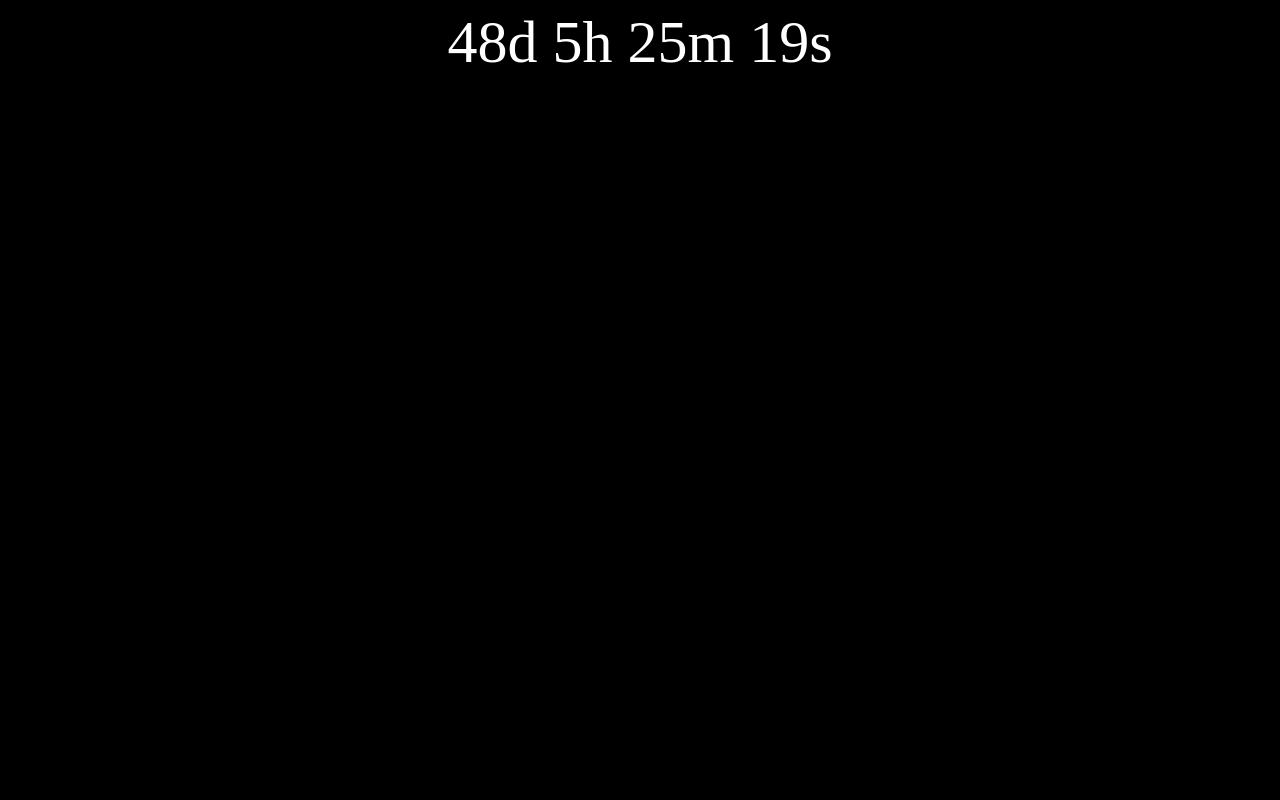
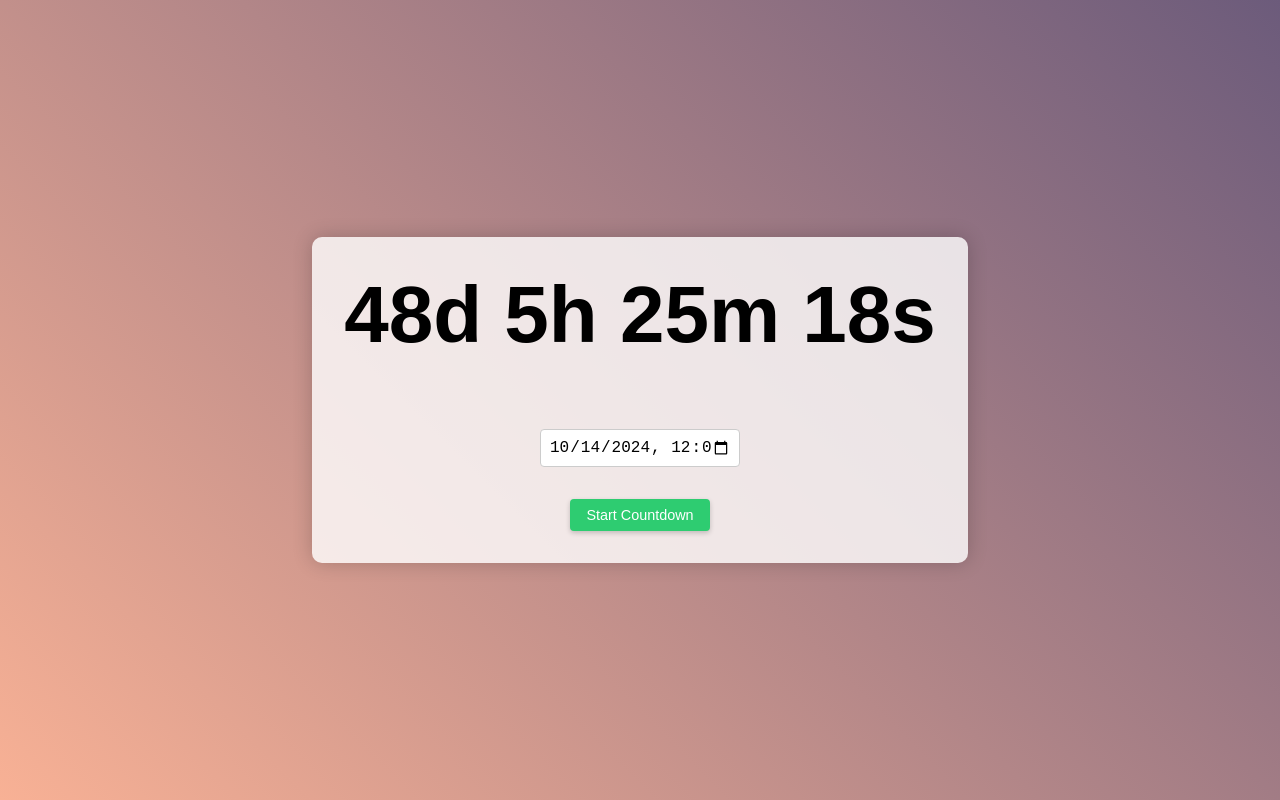
Before and after one commit to rodrigo-xavier/count, a plain HTML site: page index.html in a window 1280 px wide. Drawn offline with Linux system fonts and the light colour scheme.

Commit message:
Update index.html

```diff
--- a/index.html
+++ b/index.html
@@ -1,58 +1,128 @@
-<!DOCTYPE html>
-<html>
-  <head>
-    <meta name="viewport" content="width=device-width, initial-scale=1" />
+<html><head><base href="https://websim.ai/timer/" /><title>Colorful Countdown Timer</title>
 <style>
 body {
-        background-color: black;
+    font-family: Arial, sans-serif;
+    display: flex;
+    justify-content: center;
+    align-items: center;
+    height: 100vh;
+    margin: 0;
+    background: linear-gradient(45deg, #3498db, #8e44ad);
+    transition: background 0.5s ease;
 }
-      p {
+
+.container {
     text-align: center;
-        font-size: 60px;
-        margin-top: 0px;
+    background: rgba(255, 255, 255, 0.8);
+    padding: 2rem;
+    border-radius: 10px;
+    box-shadow: 0 0 20px rgba(0, 0, 0, 0.2);
+}
+
+#countdown {
+    font-size: 5rem;
+    font-weight: bold;
+    margin-bottom: 1rem;
+    transition: color 0.5s ease;
+}
+
+input {
+    margin: 1rem 0;
+    padding: 0.5rem;
+    width: 200px;
+    font-size: 1rem;
+    border: 1px solid #ccc;
+    border-radius: 4px;
+}
+
+button {
+    background-color: #2ecc71;
     color: white;
+    border: none;
+    padding: 0.5rem 1rem;
+    font-size: 0.9rem;
+    cursor: pointer;
+    transition: all 0.3s ease;
+    border-radius: 4px;
+    box-shadow: 0 2px 5px rgba(0, 0, 0, 0.2);
+    margin-top: 1rem;
+    display: inline-block;
+    width: auto;
 }
-      h1 {
-        text-align: center;
-        font-size: 30px;
-        margin-top: 10px;
-        color: #ff0000;
+
+button:hover {
+    background-color: #27ae60;
+    transform: translateY(-2px);
+    box-shadow: 0 4px 8px rgba(0, 0, 0, 0.3);
+}
+
+button:active {
+    transform: translateY(0);
+    box-shadow: 0 2px 4px rgba(0, 0, 0, 0.2);
 }
 </style>
 </head>
 <body>
-    <p id="demo"></p>
+<div class="container">
+    <div id="countdown">Enter a future date and time</div>
+    <br>
+    <br>
+    <input type="datetime-local" id="endDate">
+    <br>
+    <button onclick="startCountdown()">Start Countdown</button>
+</div>
 
 <script>
-      // Set the date we're counting down to
-      var countDownDate = new Date("October 14, 2024 00:00:01").getTime();
+let countdownInterval;
 
-      // Update the count down every 1 second
-      var x = setInterval(function () {
-        // Get today's date and time
-        var now = new Date().getTime();
+// Color palette
+const colorPalette = [
+    '#FF6B6B', '#4ECDC4', '#45B7D1', '#FFA07A',
+    '#98D8C8', '#F67280', '#C06C84', '#6C5B7B',
+    '#355C7D', '#F8B195', '#F67280', '#C06C84'
+];
 
-        // Find the distance between now and the count down date
-        var distance = countDownDate - now;
+// Set default date to 7 days from now
+const defaultDate = new Date(2024, 9, 14, 0, 0, 0);
+document.getElementById('endDate').valueAsNumber = defaultDate.getTime() - defaultDate.getTimezoneOffset() * 60000;
 
-        // Time calculations for days, hours, minutes and seconds
-        var days = Math.floor(distance / (1000 * 60 * 60 * 24));
-        var hours = Math.floor(
-          (distance % (1000 * 60 * 60 * 24)) / (1000 * 60 * 60)
-        );
-        var minutes = Math.floor((distance % (1000 * 60 * 60)) / (1000 * 60));
-        var seconds = Math.floor((distance % (1000 * 60)) / 1000);
+function getRandomColor() {
+    return colorPalette[Math.floor(Math.random() * colorPalette.length)];
+}
 
-        // Output the result in an element with id="demo"
-        document.getElementById("demo").innerHTML =
-          days + "d " + hours + "h " + minutes + "m " + seconds + "s ";
+function setRandomColor() {
+    const color = getRandomColor();
+    document.getElementById('countdown').style.color = "#000";
+    document.body.style.background = `linear-gradient(45deg, ${color}, ${getRandomColor()})`;
+}
 
-        // If the count down is over, write some text
+function startCountdown() {
+    clearInterval(countdownInterval);
+    const endDate = new Date(document.getElementById('endDate').value).getTime();
+
+    setRandomColor();
+
+    countdownInterval = setInterval(function() {
+        const now = new Date().getTime();
+        const distance = endDate - now;
+
         if (distance < 0) {
-          clearInterval(x);
-          document.getElementById("demo").innerHTML = "EXPIRED";
+            clearInterval(countdownInterval);
+            document.getElementById('countdown').innerHTML = "EXPIRED";
+            return;
         }
+
+        const days = Math.floor(distance / (1000 * 60 * 60 * 24));
+        const hours = Math.floor((distance % (1000 * 60 * 60 * 24)) / (1000 * 60 * 60));
+        const minutes = Math.floor((distance % (1000 * 60 * 60)) / (1000 * 60));
+        const seconds = Math.floor((distance % (1000 * 60)) / 1000);
+
+        document.getElementById('countdown').innerHTML =
+            `${days}d ${hours}h ${minutes}m ${seconds}s`;
     }, 1000);
+}
+
+// Start the countdown immediately with the default date
+startCountdown();
 </script>
-  </body>
-</html>
+</body></html>
```
Lines whose indentation alone changed are shown as unchanged.
